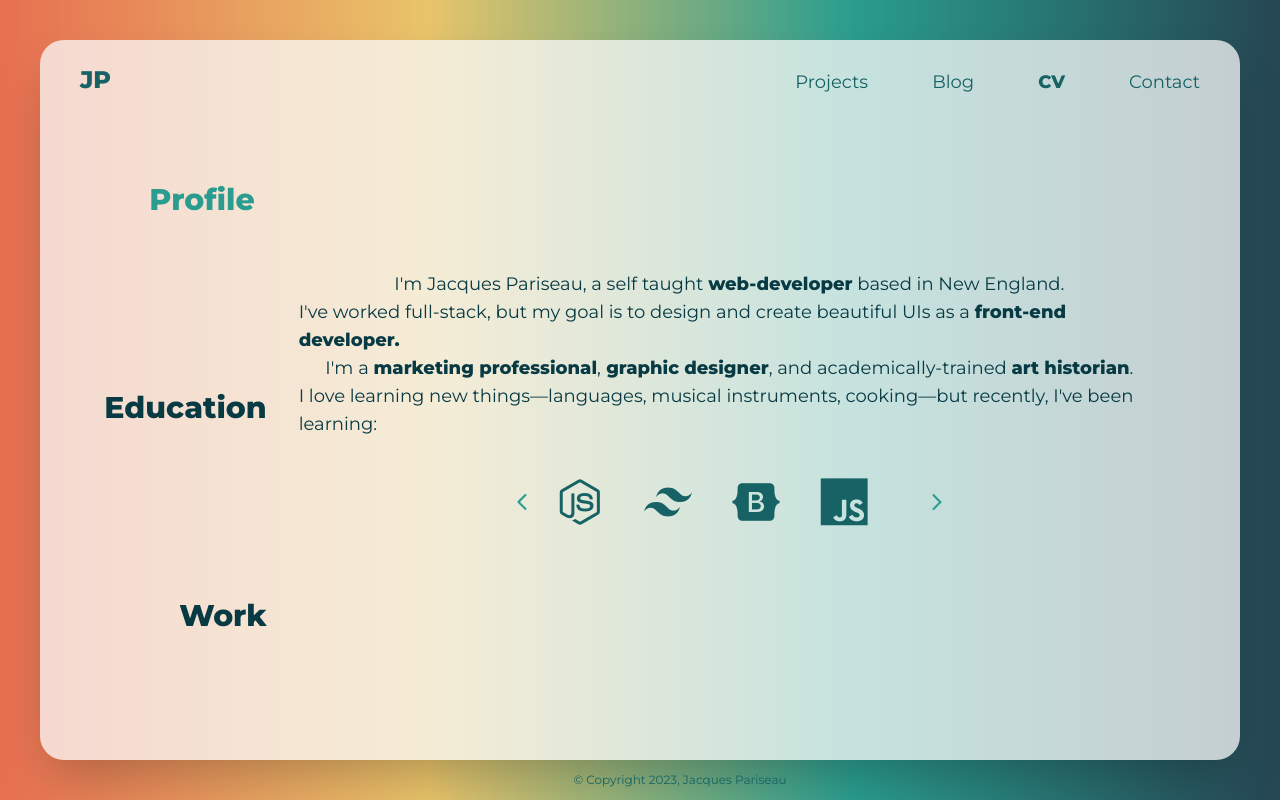
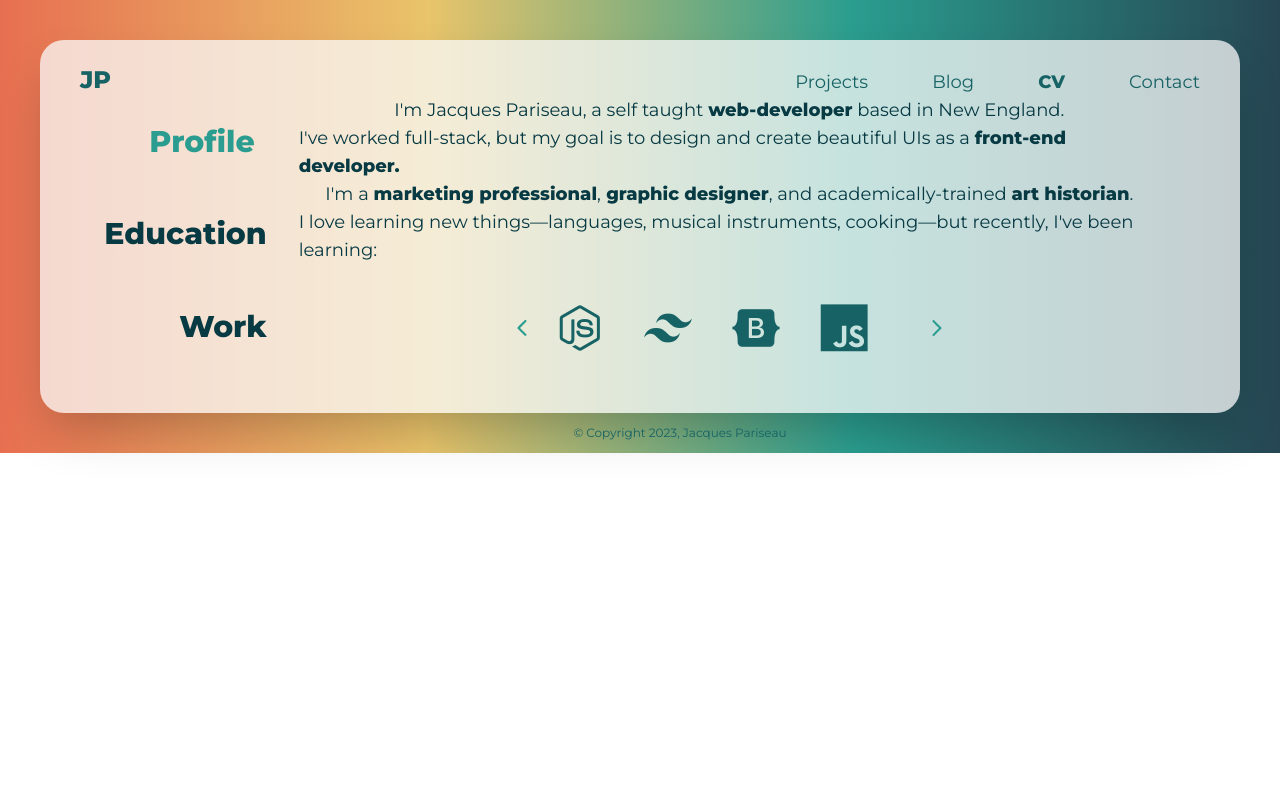
Before and after one commit to jacqueschuis/portfolio, a Next.js app: page /cv in a window 1280 px wide. Built offline with nearby package versions, Linux system fonts and the light colour scheme.

Commit message:
adding long layout for blogs

```diff
--- a/app/blog/[slug]/page.jsx
+++ b/app/blog/[slug]/page.jsx
@@ -1,4 +1,4 @@
-import Layout from "@/app/components/Layout";
+import Layout from "@/app/components/LongLayout";
 import fs from "fs";
 import path from "path";
 
--- a/app/components/Layout.jsx
+++ b/app/components/Layout.jsx
@@ -16,8 +16,15 @@ const Layout = ({ children, dark, active }) => {
     },
   }));
 
+  const appHeight = () => {
+    const doc = document.documentElement;
+    doc.style.setProperty("--app-height", `${window.innerHeight}px`);
+  };
+  window.addEventListener("resize", appHeight);
+  appHeight();
+
   return (
-    <main className="h-screen md:p-10 p-4 w-full flex items-center home relative">
+    <main className="single--page md:p-10 p-4 w-full flex items-center home relative">
       <div className="w-full h-full content--background md:px-10 px-5 md:pb-10 pb-5 rounded-3xl shadow-2xl flex flex-col items-center relative overflow-y-auto text-blue-800">
         <Nav dark={dark} active={active} />
         <animated.div style={slide} className="w-full h-full md:px-10 px-4">
--- /dev/null
+++ b/app/components/LongLayout.jsx
@@ -0,0 +1,31 @@
+"use client";
+import { useSpring, animated } from "@react-spring/web";
+import Nav from "./Nav";
+import Footer from "./Footer";
+
+const LongLayout = ({ children, dark, active }) => {
+  const [slide, riseApi] = useSpring(() => ({
+    from: {
+      opacity: 0,
+      x: -20,
+    },
+    to: {
+      opacity: 1,
+      x: 0,
+    },
+  }));
+
+  return (
+    <main className="md:p-10 p-4 w-full flex items-center home relative">
+      <div className="w-full h-min content--background md:px-10 px-5 md:pb-10 pb-5 rounded-3xl shadow-2xl flex flex-col items-center relative text-blue-800">
+        <Nav dark={dark} active={active} />
+        <animated.div style={slide} className="w-full h-fit md:px-10 px-4">
+          {children}
+        </animated.div>
+      </div>
+      <Footer />
+    </main>
+  );
+};
+
+export default LongLayout;
--- a/app/globals.css
+++ b/app/globals.css
@@ -3,6 +3,10 @@
 @tailwind base;
 @tailwind components;
 @tailwind utilities;
+
+:root {
+  --app-height: 100%;
+}
 
 * {
   @apply box-border;
@@ -13,6 +17,12 @@ body {
   min-width: 100vw;
   min-height: 100vh;
   overflow-x: hidden;
+}
+
+.single--page {
+  min-height: 100vh;
+  min-height: var(--app-height);
+  min-height: -webkit-fill-available;
 }
 
 .home {
--- a/app/layout.js
+++ b/app/layout.js
@@ -20,7 +20,7 @@ export default function RootLayout({ children }) {
         <meta name="theme-color" content="#264653" />
       </head>
       <html lang="en" className="overflow-x-hidden">
-        <body className="font-sans bg-white font-normal">{children}</body>
+        <body className="font-sans font-normal">{children}</body>
       </html>
     </>
   );
--- a/app/page.js
+++ b/app/page.js
@@ -41,9 +41,9 @@ const Home = () => {
               >
                 Projects
               </Link>
-              {/* <Link href="/home" className="hover-underline-animation nav-link">
+              <Link href="/blog" className="hover-underline-animation nav-link">
                 Blog
-              </Link> */}
+              </Link>
               <Link href="/cv" className="hover-underline-animation nav-link">
                 CV
               </Link>
--- a/tailwind.config.js
+++ b/tailwind.config.js
@@ -63,4 +63,5 @@ module.exports = {
       },
     },
   },
+  plugins: [require("@tailwindcss/typography")],
 };
```
